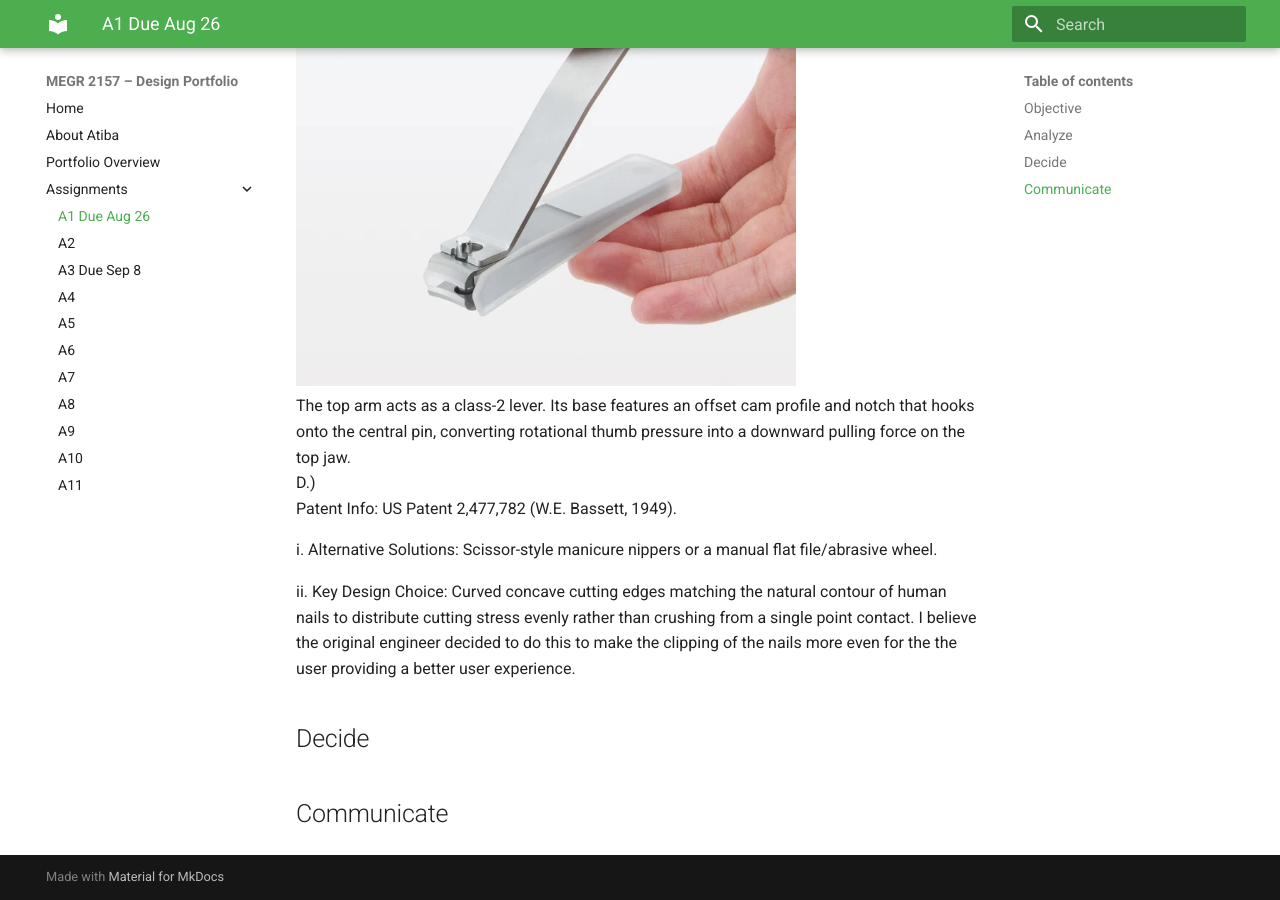
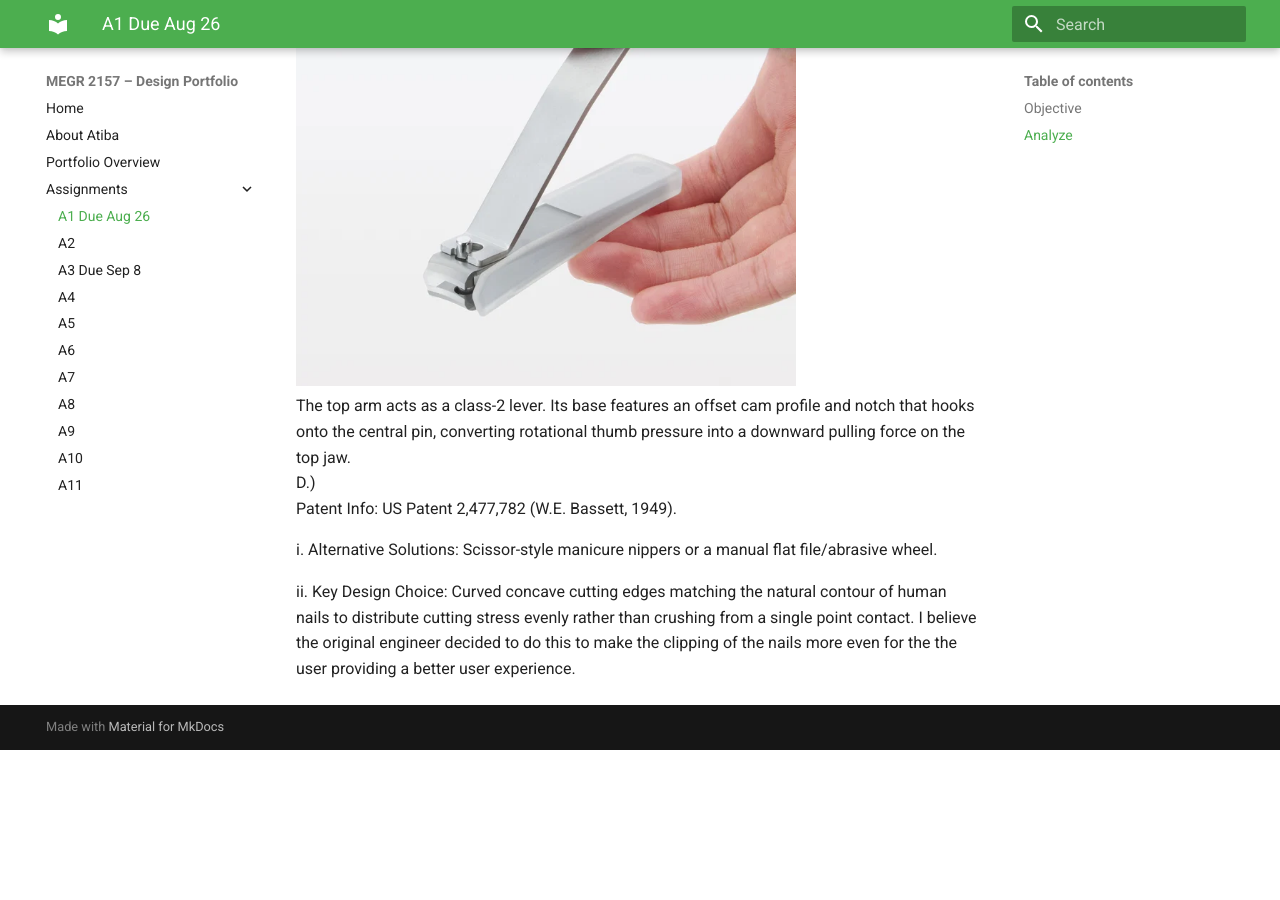
Before and after one commit to AtibaJ/megr2157-portfolio, an MkDocs documentation site: the page built from docs/assignments/A01/index.md, in a window 1280 px wide and 900 px high, scrolled down 1821 px. Built offline with MkDocs 1.6.1 and Material for MkDocs 9.7.7, drawn with Linux system fonts in a browser that asks for light colours; after the commit the page ends 2571 px from its top, so only the background shows below that.

Commit message:
Remove 'Decide' and 'Communicate' sections

```diff
--- a/docs/assignments/A01/index.md
+++ b/docs/assignments/A01/index.md
@@ -44,12 +44,3 @@ Task B.)
 i. Alternative Solutions: Scissor-style manicure nippers or a manual flat file/abrasive wheel.
 
 ii. Key Design Choice: Curved concave cutting edges matching the natural contour of human nails to distribute cutting stress evenly rather than crushing from a single point contact. I believe the original engineer decided to do this to make the clipping of the nails more even for the the user providing a better user experience.
-
-
-
-
-
-## Decide
-
-
-## Communicate
```
